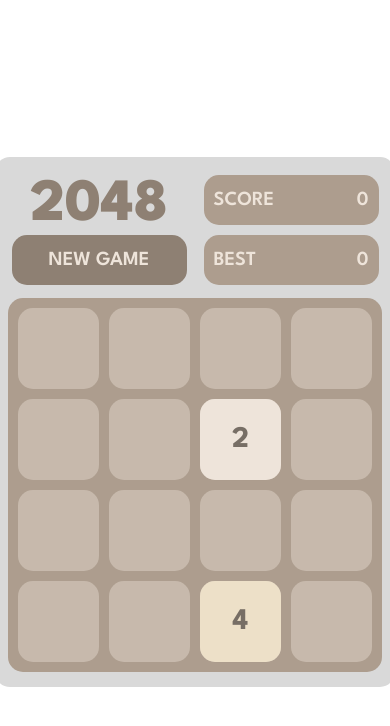
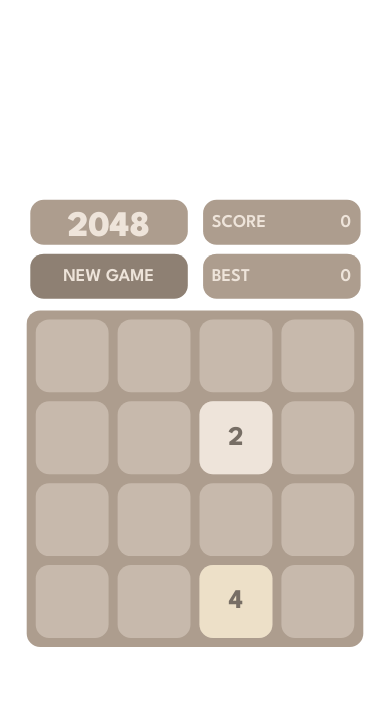
Before and after one commit to RupanSamanta/2048, a plain HTML site: page index.html in a window 390 px wide. Drawn offline with Linux system fonts and the light colour scheme.

Commit message:
Update style.css
Fixed game size for smaller device issue

```diff
--- a/css/style.css
+++ b/css/style.css
@@ -168,4 +168,24 @@
   100% {
     transform: scale(1);
   }
-}/*# sourceMappingURL=style.css.map */
+}
+
+@media (max-width: 480px) {
+   .game-body {
+      transform: translate(-50%, -50%) scale(0.9);
+      background-color: transparent;
+   }
+   .game-body .game-header div.title {
+      background-color: #ad9d8e;
+      color: #EEE4DA;
+      font-size: 40px;
+   }
+}
+
+@media (max-width: 360px) {
+   .game-body {
+      transform: translate(-50%, -50%) scale(0.85);
+   }
+}
+
+/*# sourceMappingURL=style.css.map */
```
